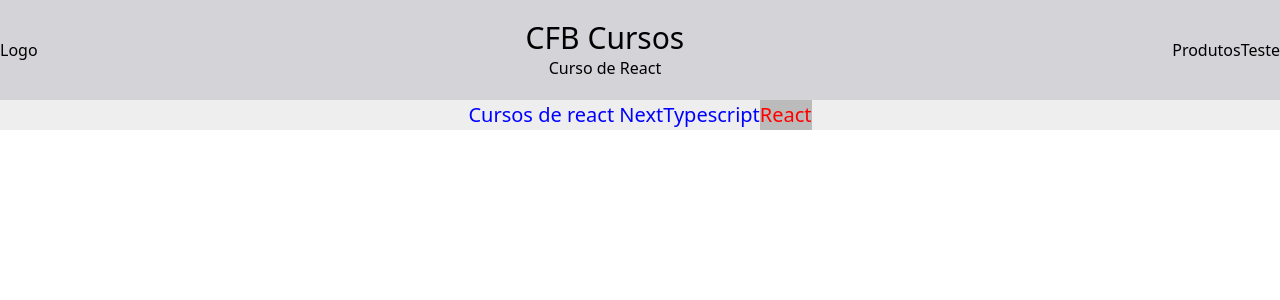
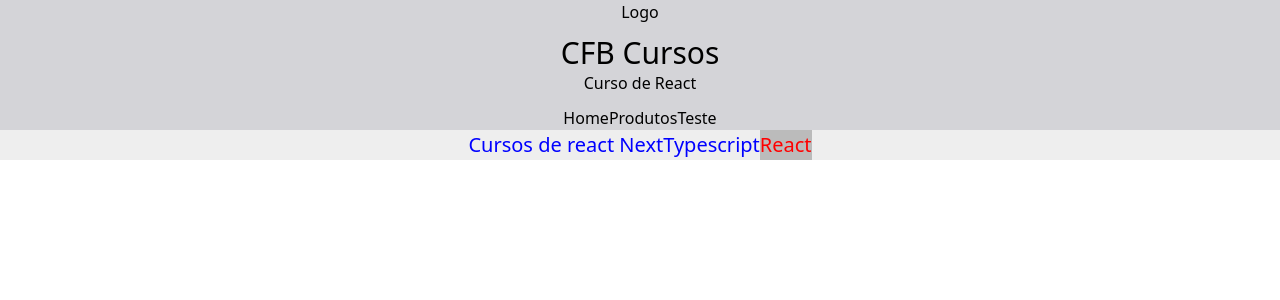
Before and after one commit to Gisellyrock/Next-CBF-Course, a Next.js app: page / in a window 1280 px wide. Shown: the top 300 px of the page. Built offline with nearby package versions, Linux system fonts and the light colour scheme.

Commit message:
feat:userRouter

```diff
--- a/src/components/Topo.tsx
+++ b/src/components/Topo.tsx
@@ -2,14 +2,24 @@ import Link from "next/link"
 
 export default function Topo(){
   return(
-  <div className='flex justify-between items-center bg-zinc-300 h-[100px]'>
+  <div className='flex flex-col justify-between items-center bg-zinc-300 h-[130px]'>
   <div>Logo</div>
   <div className="flex flex-col justify-center items-center">
   <div className="text-3xl">CFB Cursos</div>
    <div className="subtituloTopo">Curso de React</div>
    </div>
   <nav>
-    <Link href="/produtos/produtos">
+    <Link href="/">
+      Home
+      </Link>
+    <Link href={
+      {
+      pathname:"/produtos/produtos",
+      query:{
+        nome:'Giselly',curso:'React Next'
+      }
+      }
+      }>
       Produtos
     </Link>
     <Link href="/teste/teste">
--- a/src/pages/produtos/produtos.tsx
+++ b/src/pages/produtos/produtos.tsx
@@ -1,32 +1,38 @@
 import Card from "@/components/Card";
 import Topo from "@/components/Topo";
+import { useRouter } from "next/router";
 const produtos = [
   // Seu array de produtos aqui
   {
+    id:1,
     produto: 'Mouse',
     valor: 49.9,
     desconto: 0,
     disponível: true,
   },
   {
+    id:2,
     produto: 'Teclado',
     valor: 69.9,
     desconto: 0,
     disponível: true,
   },
   {
+    id:3,
     produto: 'Monitor',
     valor: 449.9,
     desconto: 0,
     disponível: false,
   },
   {
+    id:4,
     produto: 'CPU',
     valor: 4992.9,
     desconto: 0,
     disponível: true,
   },
   {
+    id:5,
     produto: 'Caixa de som',
     valor: 49.9,
     desconto: 0,
@@ -43,6 +49,13 @@ function caldDesc2(v: number, d: number) {
 }
 
 export default function produtosPagina(){
+  const router= useRouter()
+  // const nome=router.query.nome
+  // const curso=router.query.curso
+  const {nome, curso}=router.query
+  console.log(nome)
+  console.log(curso)
+
   return(
     <div>
     <Topo/>
@@ -50,7 +63,7 @@ export default function produtosPagina(){
     {produtos.map((e: any) =>
       e.disponível ? (
         <Card
-          key={e.produto}
+          key={e.id}
           produto={e.produto}
           valor={e.valor}
           desconto={e.desconto}
```
